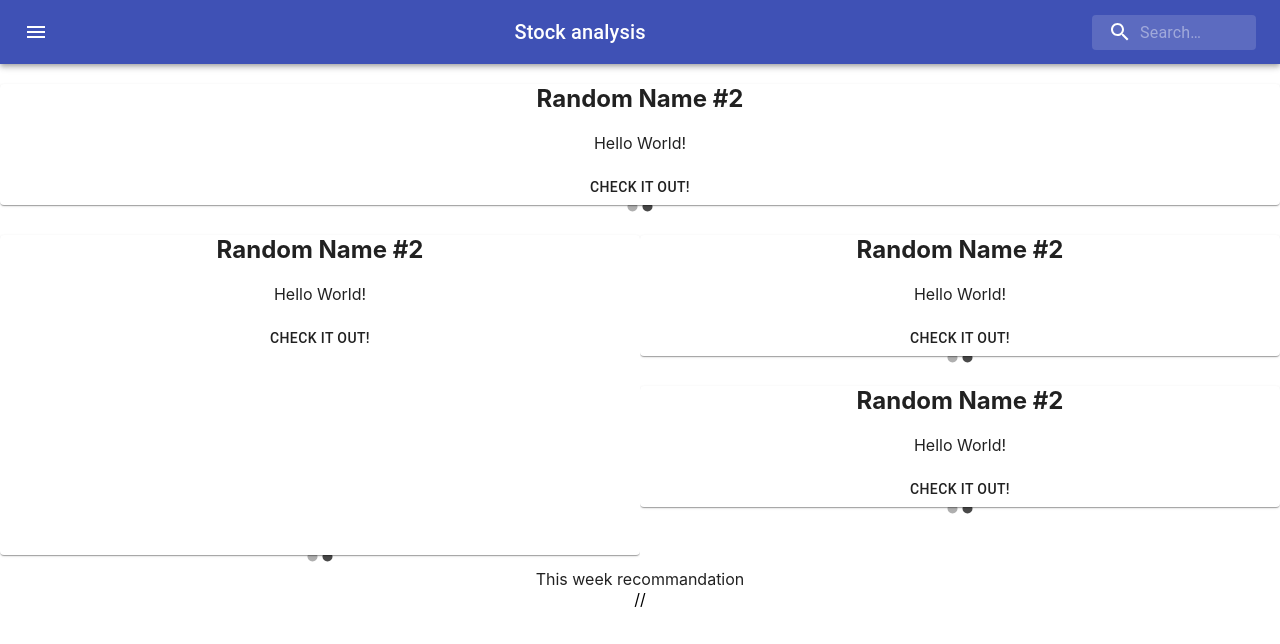
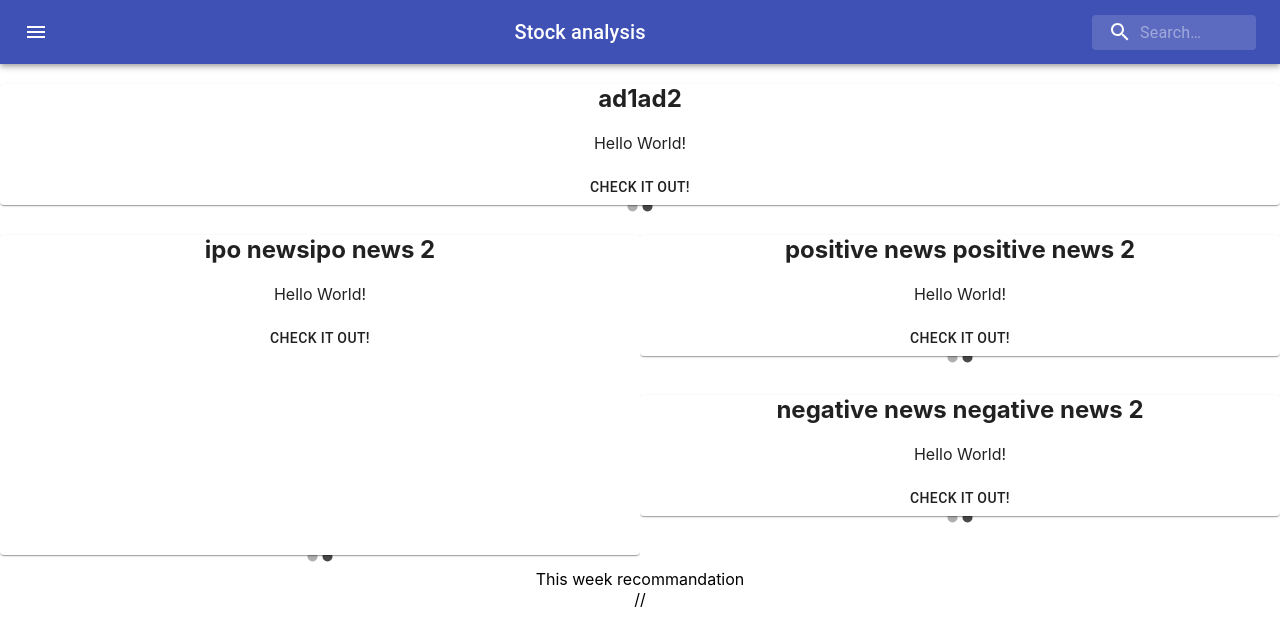
Before and after one commit to michiboo/stock_analysis, a React (Create React App) app in the folder frontend/hk_stock_web/: page / in a window 1280 px wide. Shown: the top 644 px of the page. Built offline with nearby package versions, Linux system fonts and the light colour scheme.

Commit message:
add props text to carosel

```diff
--- a/frontend/hk_stock_web/src/components/Carousel.js
+++ b/frontend/hk_stock_web/src/components/Carousel.js
@@ -6,12 +6,12 @@ export const  Make_caro = (props) =>
 {
     var items = [
         {
-            name: "Random Name #1",
+            name: props.heading,
             description: "Probably the most random thing you have ever seen!",
             style: {height: props.height},
         },
         {
-            name: "Random Name #2",
+            name: props.heading,
             description: "Hello World!",
             style: {height: props.height},
         }
--- a/frontend/hk_stock_web/src/pages/Home.js
+++ b/frontend/hk_stock_web/src/pages/Home.js
@@ -4,20 +4,22 @@ import Box from '@material-ui/core/Box';
 import { Button } from '@material-ui/core'
 
 var left_caro_sty={style : { width:'50%', display: 'inline-block'}, height: '40vh'}
-var right_caro_sty={style : { width:'100%'}}
-var top_caro_sty={style : { width:'100%'}}
+var right_caro_sty={style : { width:'100%', height: '20vh'}}
+var top_caro_sty={style : { width:'100%'}, heading : ['ad1', 'ad2']}
 export default function Home() {
     return (
         <div>
             {Make_caro(top_caro_sty)}
-            {Make_caro(left_caro_sty)}
+            {Make_caro({...left_caro_sty, heading : ['ipo news', 'ipo news 2']})}
             <div style={{ float: 'right', width: "50%" }}>
-                {Make_caro(right_caro_sty)}
-                {Make_caro(right_caro_sty)}
+                {Make_caro({...right_caro_sty, heading : ['positive news ', 'positive news 2']})}
+                {Make_caro({...right_caro_sty, heading : ['negative news ', 'negative news 2']})}
             </div>
-            <Box color="text.primary">
+
+      <div>
                 This week recommandation
-      </Box>
+      </div>
+
         //   {/* <div style={{position: "relative", width: '50%'}}><TimeLineGraph/></div> */ }
         </div>
     );
```
